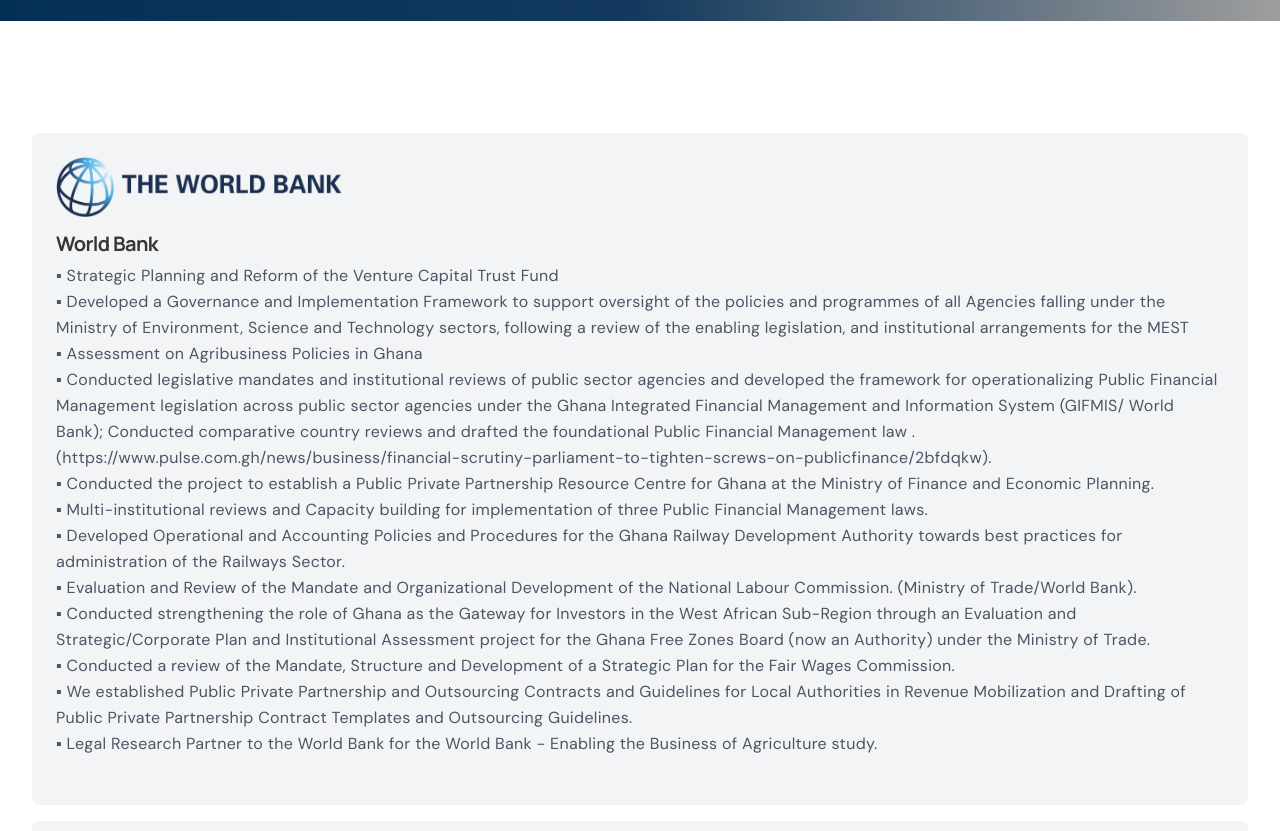
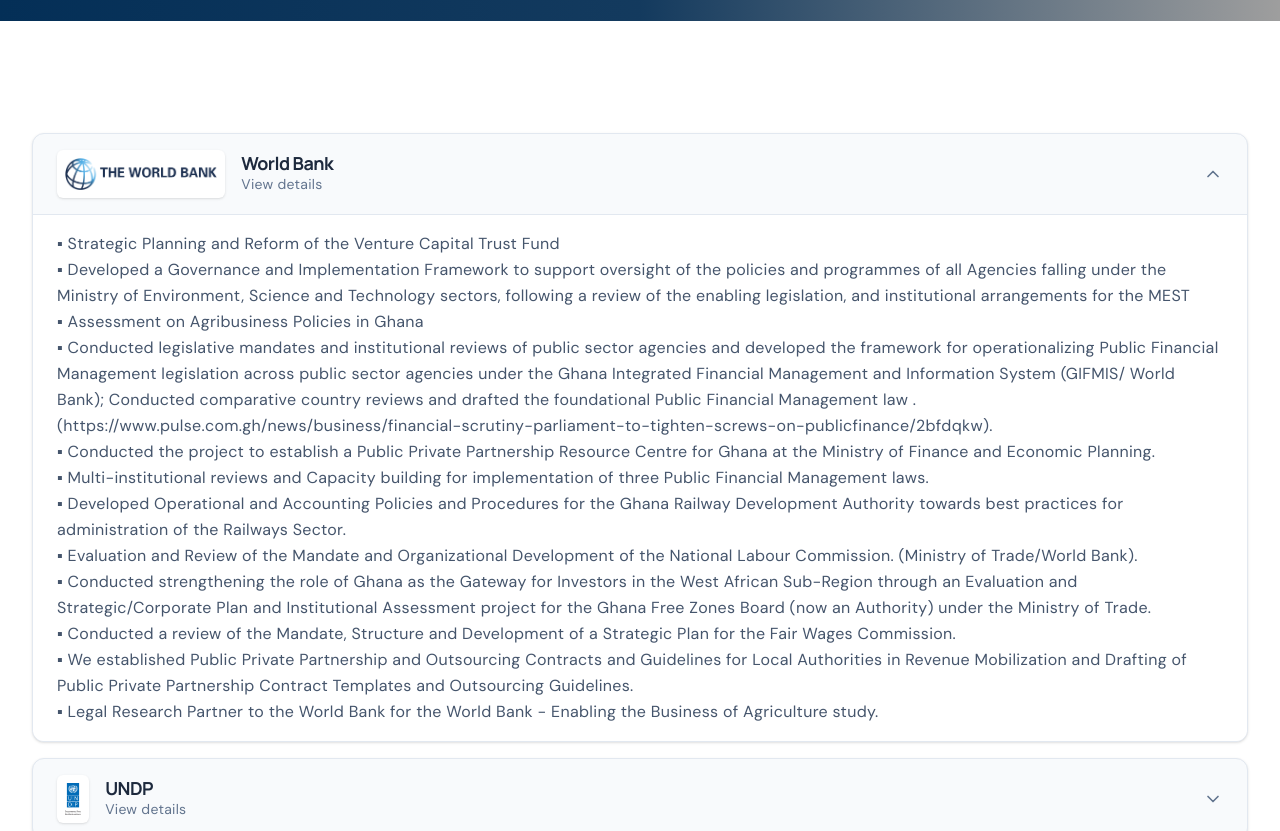
Before and after one commit to Puzzle-Fxr/shawbellconsulting, a React (Vite) app: page /partners in a window 1280 px wide. Shown: the part 620-1451 px from the top of the page. Built offline with nearby package versions, Linux system fonts and the light colour scheme; grey boxes are pictures that could not be loaded.

Commit message:
reduced visual information bloat on the partner page

```diff
--- a/src/pages/Partners.tsx
+++ b/src/pages/Partners.tsx
@@ -1,10 +1,52 @@
+import { useState } from 'react';
 import { motion } from 'framer-motion';
 import { Link } from 'react-router-dom';
-import { ArrowRight, Building2 } from 'lucide-react';
+import { ArrowRight, Building2, ChevronDown } from 'lucide-react';
 import PageHero from '../components/PageHero';
 import { partners } from '../lib/data';
 
+const collaborations = [
+  {
+    title: '1. THE FIRM HAS SERVED GOVERNMENTAL AND PUBLIC SECTOR BODIES AND DEVELOPMENT PARTNERS',
+    content:
+      'We work closely with ministries, departments, agencies, and public institutions to support policy reform, institutional strengthening, governance improvement, and the design of sustainable public systems.',
+  },
+  {
+    title: 'Development Partners and Donors',
+    content:
+      'Our team has supported donor-funded programmes and strategic initiatives in areas such as economic development, governance, infrastructure, social inclusion, and institutional capacity building across Ghana and other markets.',
+  },
+  {
+    title: 'International Financial Institutions',
+    content:
+      'We provide advisory support to multilateral and bilateral financial institutions on project preparation, investment facilitation, monitoring frameworks, and the implementation of development-focused programmes.',
+  },
+  {
+    title: 'Private Sector Enterprises',
+    content:
+      'We advise companies, entrepreneurs, and business groups on market entry, structuring, compliance, governance, strategic planning, and operational improvement to help them grow responsibly and competitively.',
+  },
+  {
+    title: 'Infrastructure and PPP Stakeholders',
+    content:
+      'Our collaboration with infrastructure agencies, regulators, investors, and project sponsors supports public-private partnership design, transaction advisory, and implementation strategies for critical development projects.',
+  },
+  {
+    title: 'Capacity Building and Training Institutions',
+    content:
+      'We partner with learning institutions, professional bodies, and sector networks to deliver advisory services, executive training, institutional development support, and skills transfer programmes.',
+  },
+  {
+    title: 'Regional and Global Networks',
+    content:
+      'Through strong professional and institutional relationships, we connect public, private, and development actors with the expertise needed to deliver cross-border solutions and strategic partnerships.',
+  },
+];
+
 export default function Partners() {
+  const [openItem, setOpenItem] = useState<number | null>(0);
+  const [openPartner, setOpenPartner] = useState<number | null>(0);
+
   return (
     <div className="page-enter">
       <PageHero
@@ -14,24 +56,108 @@
         description="Our firm has provided services to many governmental bodies and their development partners on policy, strategic planning, governance and organizational development, establishment of operational systems, standard operating procedures for process optimization, monitoring and evaluation, risk management, capacity building and other projects. "
       />
 
+      {/* Partners Section */}
       <section className="bg-white py-20 lg:py-28">
         <div className="max-w-7xl mx-auto px-6 lg:px-8">
-          <div className="flow md:flow-row gap-8 md:gap-12 lg:gap-16">
-            {partners.map((partner, i) => (
+          <div className="space-y-4">
+            {partners.map((partner, i) => {
+              const isOpen = openPartner === i;
+
+              return (
                 <motion.div
                   key={i}
                   initial={{ opacity: 0, y: 20 }}
                   animate={{ opacity: 1, y: 0 }}
                   transition={{ duration: 0.5 }}
                 >
-                <div className="bg-gray-100 mb-4 p-6 rounded-lg">
-                  <img src={partner.logo} alt={partner.name} className="w-auto h-15 tracking-[0.24em] object-cover mb-4" />
-                  <h3 className="text-xl font-bold mb-2">{partner.name}</h3>
-                  <p className="text-gray-600 leading-relaxed mb-6" dangerouslySetInnerHTML={{ __html: partner.detail }} />
+                  <div className="overflow-hidden rounded-xl border border-slate-200 bg-slate-50 shadow-sm">
+                    <button
+                      type="button"
+                      onClick={() => setOpenPartner(isOpen ? null : i)}
+                      className="flex w-full items-center justify-between gap-4 px-5 py-4 text-left sm:px-6"
+                      aria-expanded={isOpen}
+                    >
+                      <div className="flex items-center gap-4">
+                        <img src={partner.logo} alt={partner.name} className="h-12 w-auto rounded-md bg-white p-2 object-contain shadow-sm" />
+                        <div>
+                          <h3 className="text-lg font-bold text-slate-800">{partner.name}</h3>
+                          <p className="text-sm text-slate-500">View details</p>
+                        </div>
+                      </div>
+                      <ChevronDown className={`h-5 w-5 shrink-0 text-slate-500 transition-transform duration-200 ${isOpen ? 'rotate-180' : ''}`} />
+                    </button>
+
+                    {isOpen && (
+                      <motion.div
+                        initial={{ opacity: 0, height: 0 }}
+                        animate={{ opacity: 1, height: 'auto' }}
+                        transition={{ duration: 0.25, ease: 'easeOut' }}
+                        className="border-t border-slate-200 bg-white px-5 py-4 sm:px-6"
+                      >
+                        <p className="text-sm leading-relaxed text-slate-600 sm:text-base" dangerouslySetInnerHTML={{ __html: partner.detail }} />
+                      </motion.div>
+                    )}
                   </div>
                 </motion.div>
-            ))}
+              );
+            })}
           </div>
+        </div>
+
+        {/* Other Partners Section */}
+        <div className="max-w-7xl mx-auto px-6 lg:px-8 mt-14 lg:mt-16">
+          <div className="mb-8">
+            <p className="font-heading text-xs uppercase tracking-[0.28em] text-ocean mb-3">Collaborations</p>
+            <h2 className="text-3xl font-bold text-slate-900">Other Collaborations</h2>
+          </div>
+
+          <p className="text-gray-600 leading-relaxed mb-8 max-w-4xl">
+            We have collaborated with a diverse range of partners, including governmental bodies, development organizations, and private sector entities. Our partnerships have enabled us to deliver impactful solutions and drive positive change across key sectors.
+          </p>
+
+          <div className="space-y-4">
+            {collaborations.map((item, index) => {
+              const isOpen = openItem === index;
+
+              return (
+                <div key={item.title} className="overflow-hidden rounded-xl border border-slate-200 bg-slate-50 shadow-sm">
+                  <button
+                    type="button"
+                    onClick={() => setOpenItem(isOpen ? null : index)}
+                    className="flex w-full items-center justify-between gap-4 px-5 py-4 text-left sm:px-6"
+                    aria-expanded={isOpen}
+                  >
+                    <div className="flex items-center gap-3">
+                      <span className="flex h-10 w-10 items-center justify-center rounded-full bg-ocean/10 text-ocean">
+                        <Building2 size={18} />
+                      </span>
+                      <span className="text-base font-semibold text-slate-800 sm:text-lg">{item.title}</span>
+                    </div>
+                    <ChevronDown className={`h-5 w-5 shrink-0 text-slate-500 transition-transform duration-200 ${isOpen ? 'rotate-180' : ''}`} />
+                  </button>
+
+                  {isOpen && (
+                    <motion.div
+                      initial={{ opacity: 0, height: 0 }}
+                      animate={{ opacity: 1, height: 'auto' }}
+                      exit={{ opacity: 0, height: 0 }}
+                      transition={{ duration: 0.25, ease: 'easeOut' }}
+                      className="border-t border-slate-200 bg-white px-5 py-4 sm:px-6"
+                    >
+                      <p className="text-sm leading-relaxed text-slate-600 sm:text-base">{item.content}</p>
+                    </motion.div>
+                  )}
+                </div>
+              );
+            })}
+          </div>
+        </div>
+
+        {/* Contact Us Section */}
+        <div className="max-w-7xl mx-auto px-6 lg:px-8 mt-12">
+          <Link to="/contact" className="inline-flex items-center gap-2 text-blue-600 hover:text-blue-800 font-semibold">
+            Contact Us <ArrowRight size={20} />
+          </Link>
         </div>
       </section>
     </div>
```
Lines whose indentation alone changed are shown as unchanged.
